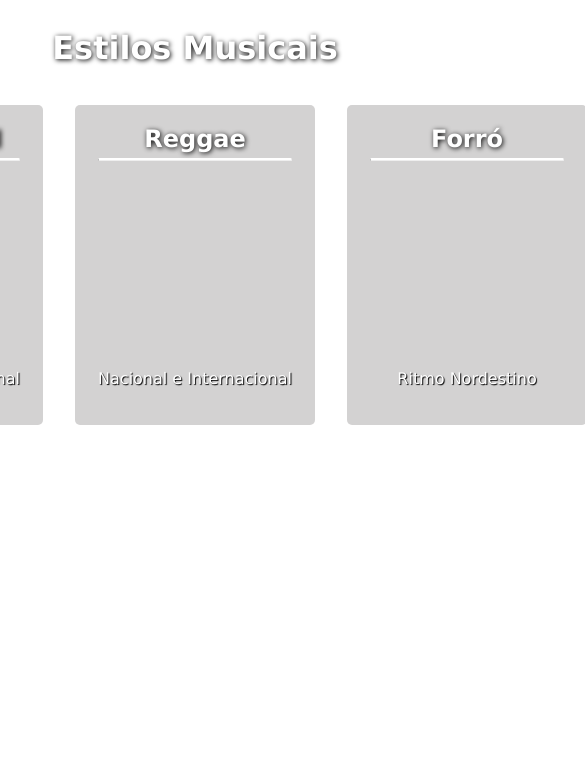
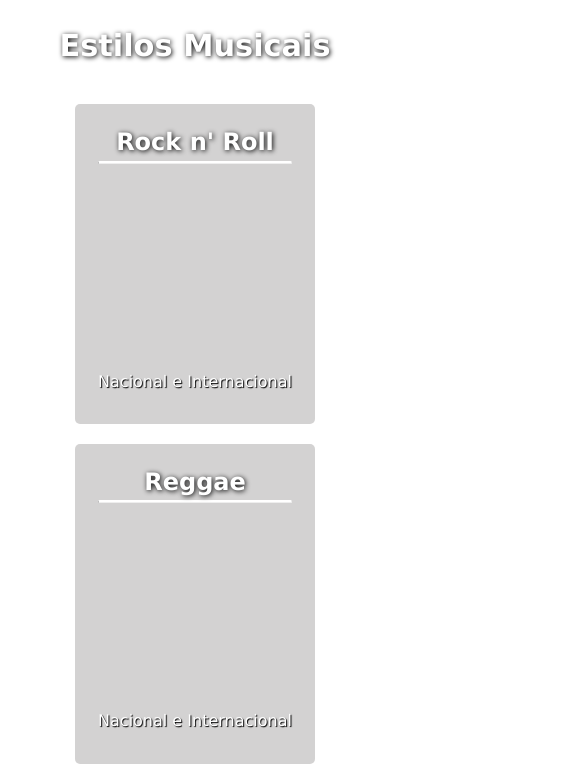
Before and after one commit to Amarildop1/html-css-javascript, a plain HTML site: page Cards/cards-ritmos.html in a window 390 px wide. Shown: the top 780 px of the page, 585 px wide, since content can reach past the window. Drawn offline with Linux system fonts and the light colour scheme.

Commit message:
cards-ritmos mobile

```diff
--- a/Cards/cards-ritmos.css
+++ b/Cards/cards-ritmos.css
@@ -4,16 +4,21 @@ body{
     font-family: 'Lucida Sans', 'Lucida Sans Regular', 'Lucida Grande', 'Lucida Sans Unicode', Geneva, Verdana, sans-serif;
 }
 
-main{
-    display: flex;
-    flex-direction: column;
-    align-items: center;
+@media screen and (min-width: 300px){
+    main{
+        display: flex;
+        flex-direction: column;
+        align-items: center;
+    }
+    main h1{
+        font-size: 1.9rem;
+    }
+    main .cards .card h2{
+        padding-top: 1.5rem;
+        font-size: 1.5rem;
+    }
 }
 
-main .cards{
-    box-sizing: content-box;
-    display: flex;
-}
 
 main .cards .card{
     background-color: rgba(168, 165, 165, 0.5);
```
